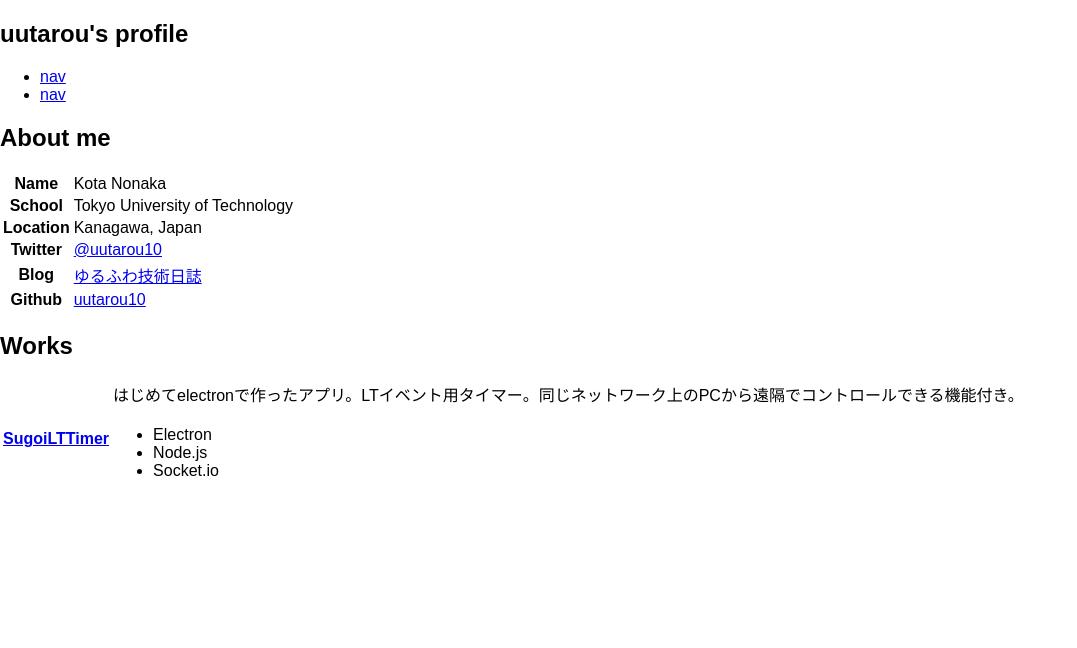
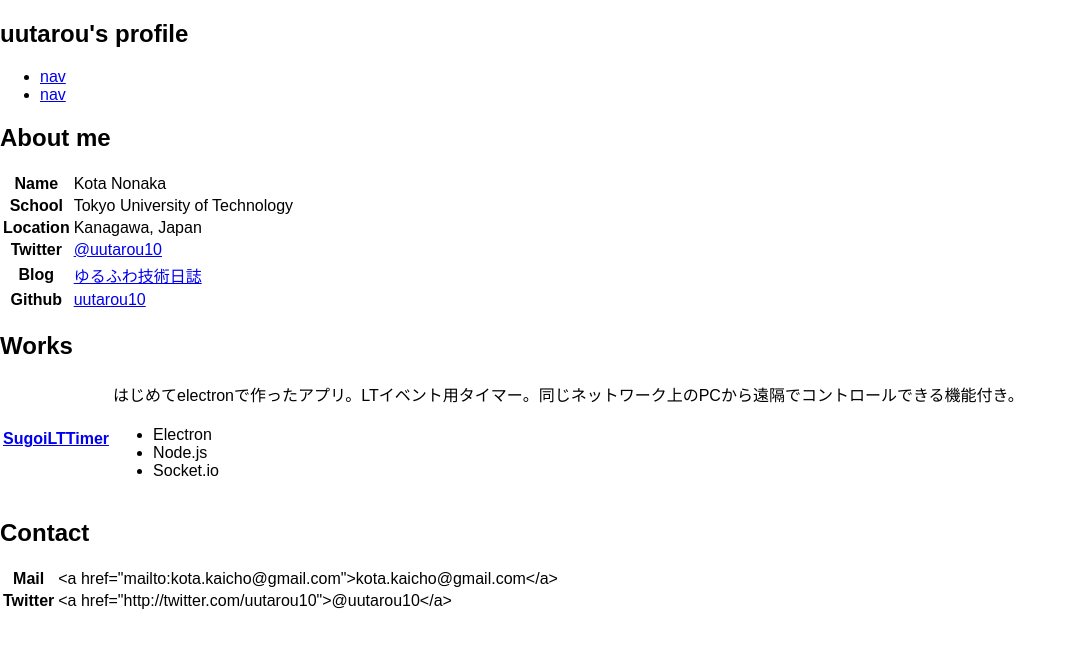
Before and after one commit to uutarou10/react-portfolio, a React (Create React App) app: page / in a window 1280 px wide. Shown: the top 648 px of the page, without its empty margins (0-1077 px from the left). Built offline with nearby package versions, Linux system fonts and the light colour scheme.

Commit message:
contact sectionを追加

```diff
--- a/src/App.js
+++ b/src/App.js
@@ -3,6 +3,7 @@ import React from 'react'
 import HeadSection from './HeadSection'
 import AboutSection from './AboutSection'
 import WorksSection from './WorksSection'
+import ContactSection from './ContactSection'
 
 const App = () => {
   return (
@@ -10,6 +11,7 @@ const App = () => {
       <HeadSection title="uutarou's profile"/>
       <AboutSection/>
       <WorksSection />
+      <ContactSection />
     </div>
   );
 }
--- /dev/null
+++ b/src/ContactSection.js
@@ -0,0 +1,19 @@
+import React from 'react'
+
+import Table from './Table'
+
+const list = [
+  {th:'Mail',td:'<a href="mailto:kota.kaicho@gmail.com">kota.kaicho@gmail.com</a>'},
+  {th:'Twitter',td:'<a href="http://twitter.com/uutarou10">@uutarou10</a>'}
+];
+
+const ContactSection = () => {
+  return (
+    <div id="ContactSection">
+      <h2>Contact</h2>
+      <Table list={list} />
+    </div>
+  );
+}
+
+export default ContactSection;
```
